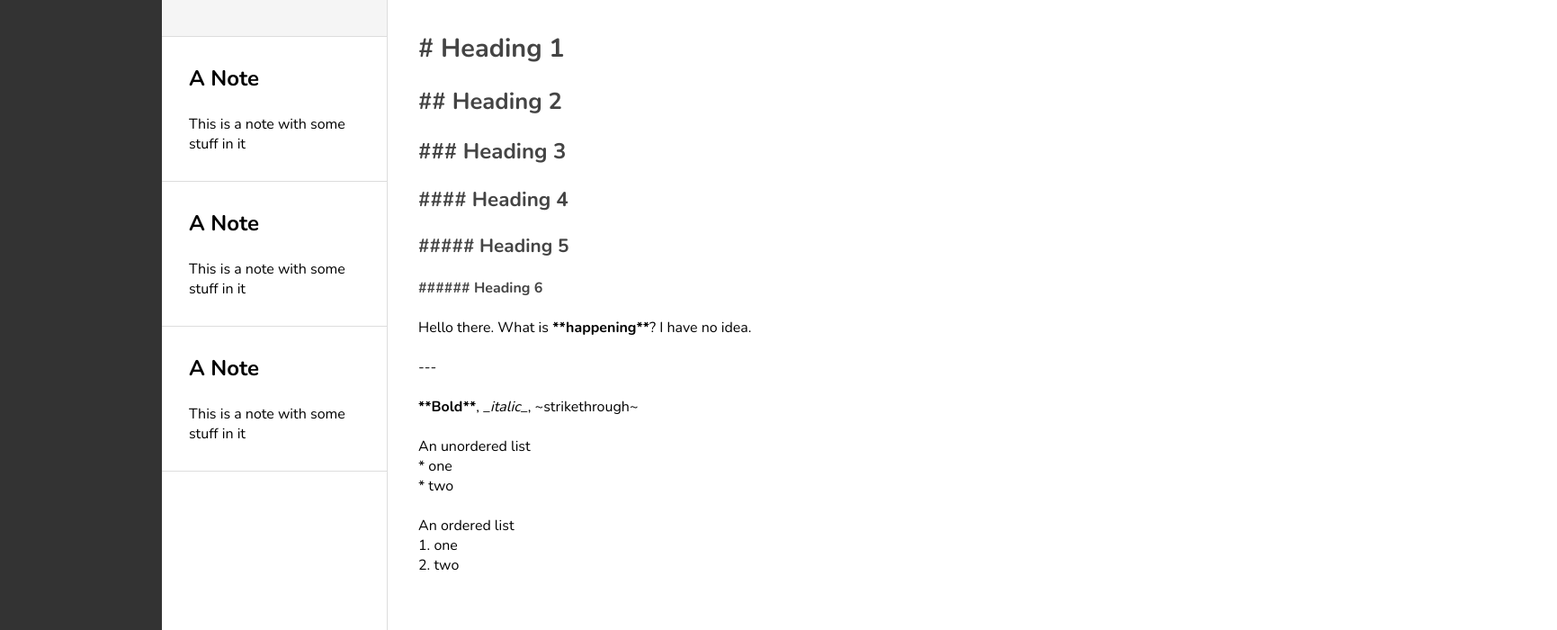
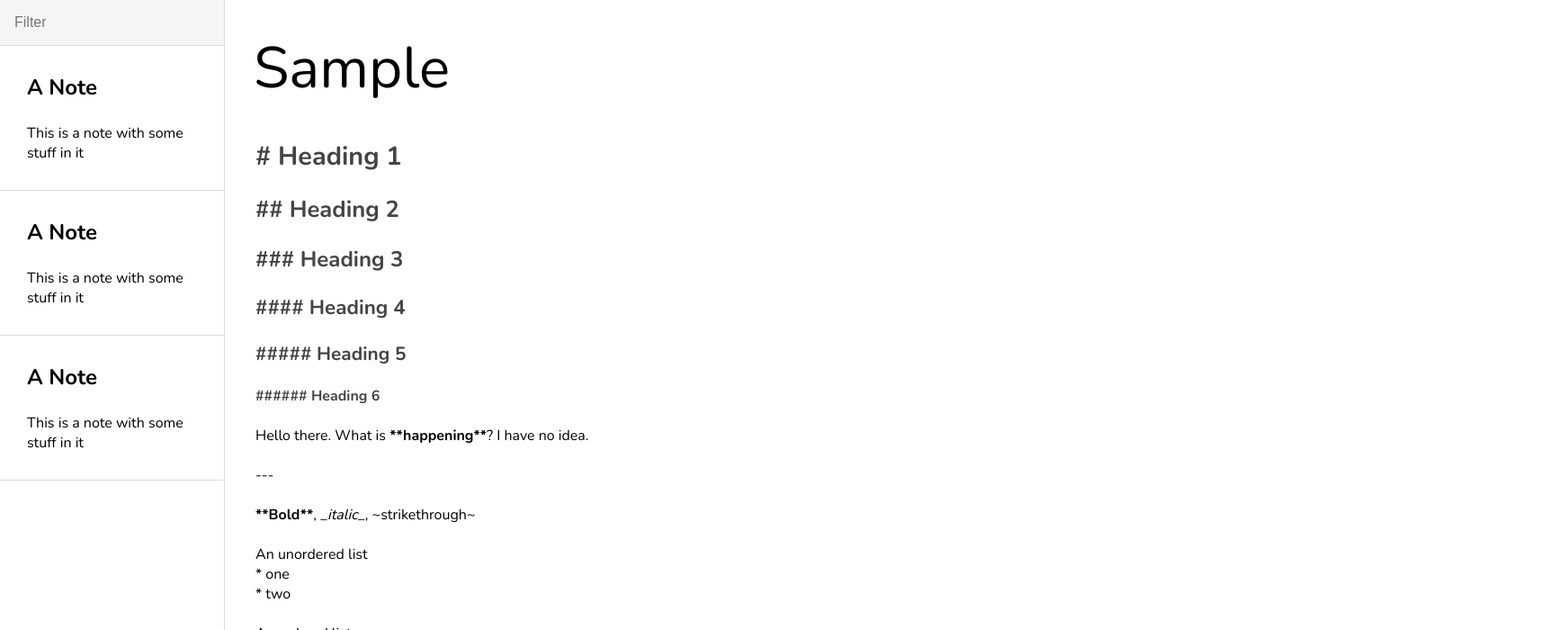
Before and after one commit to stevenocchipinti/markdownish, a React (Create React App) app: page / in a window 1280 px wide. Shown: the top 700 px of the page at 90% size, 1731 px wide, since content can reach past the window. Built offline with nearby package versions, Linux system fonts and the light colour scheme.

Commit message:
Make the editor work as uncontrolled
This would be better as a controlled component, but not sure how to do that with
CodeMirror yet.

```diff
--- a/src/App.js
+++ b/src/App.js
@@ -1,6 +1,12 @@
 import React, { Component } from "react"
-import styled from "styled-components"
+import styled, { createGlobalStyle } from "styled-components"
 import Editor from "./Editor"
+
+const GlobalStyle = createGlobalStyle`
+  *, ::after, ::before {
+    box-sizing: border-box;
+  }
+`
 
 const Layout = styled.main`
   display: flex;
@@ -8,12 +14,12 @@ const Layout = styled.main`
   width: 100vw;
 `
 
-const Sidebar = styled.section`
-  background-color: #333;
-  height: 100vh;
-  width: 180px;
-  flex-shrink: 0;
-`
+// const Sidebar = styled.section`
+//   background-color: #333;
+//   height: 100vh;
+//   width: 180px;
+//   flex-shrink: 0;
+// `
 
 const NoteList = styled.section`
   height: 100vh;
@@ -22,10 +28,13 @@ const NoteList = styled.section`
   flex-shrink: 0;
 `
 
-const SearchBar = styled.div`
-  height: 40px;
+const SearchBar = styled.input`
+  width: 100%;
   background-color: #f5f5f5;
+  border: none;
   border-bottom: 1px solid #ddd;
+  font-size: 1rem;
+  padding: 1rem;
 `
 
 const ItemCard = styled.article`
@@ -46,18 +55,58 @@ const Item = ({ heading, children }) => (
   </ItemCard>
 )
 
+const sampleNote = {
+  title: "Sample",
+  data:
+    "# Heading 1\n\n" +
+    "## Heading 2\n\n" +
+    "### Heading 3\n\n" +
+    "#### Heading 4\n\n" +
+    "##### Heading 5\n\n" +
+    "###### Heading 6\n\n" +
+    "Hello there. What is **happening**? I have no idea.\n\n" +
+    "---\n\n" +
+    "**Bold**, _italic_, ~strikethrough~\n\n" +
+    "An unordered list\n* one\n* two\n\n" +
+    "An ordered list\n1. one\n2. two"
+}
+
+const newNote = {
+  title: "new title",
+  data: "more stuff"
+}
+
 class App extends Component {
+  constructor(props) {
+    super(props)
+    this.state = sampleNote
+  }
+
+  componentDidMount() {
+    setTimeout(() => {
+      console.log("change!")
+      this.setState(newNote)
+    }, 3000)
+  }
+
   render() {
     return (
       <Layout>
-        <Sidebar />
+        <GlobalStyle />
+        {/* <Sidebar /> */}
         <NoteList>
-          <SearchBar />
+          <SearchBar placeholder="Filter" />
           <Item heading="A Note">This is a note with some stuff in it</Item>
           <Item heading="A Note">This is a note with some stuff in it</Item>
           <Item heading="A Note">This is a note with some stuff in it</Item>
         </NoteList>
-        <Editor />
+        <Editor
+          onChange={d => {
+            console.log(d)
+          }}
+          defaultTitle={this.state.title}
+          defaultData={this.state.data}
+        />
       </Layout>
     )
   }
--- a/src/Editor/index.js
+++ b/src/Editor/index.js
@@ -29,10 +29,30 @@ const Toolbar = styled.div`
   z-index: 2;
 `
 
-class App extends Component {
+const TitleEditor = styled.input`
+  width: 100%;
+  border: none;
+  font-size: 4rem;
+  font-family: Nunito, Arial, monospace;
+  padding: 0 2rem;
+  margin-top: 2rem;
+
+  &:focus {
+    outline: none;
+  }
+`
+
+// This is an uncontrolled component because CodeMirror is uncontrolled by
+// default. The onChange handler works as expected though.
+// This would be better controlled but not sure how yet.
+class Editor extends Component {
   constructor(props) {
     super(props)
     this.textAreaRef = React.createRef()
+    this.state = {
+      title: props.defaultTitle,
+      data: props.defaultData
+    }
   }
 
   componentDidMount() {
@@ -45,8 +65,17 @@ class App extends Component {
         gitHubSpice: false
       }
     })
+    this.codeMirror.on("change", (cm, c) =>
+      this.setState({ data: cm.doc.getValue() })
+    )
     // Hack to make the actual line heights match what is displayed
     setTimeout(() => this.codeMirror.refresh(), 250)
+  }
+
+  componentDidUpdate(prevProps, prevState) {
+    const { title, data } = this.state
+    if (prevState.title !== title || prevState.data !== data)
+      this.props.onChange(this.state)
   }
 
   prev() {
@@ -60,22 +89,15 @@ class App extends Component {
   }
 
   render() {
-    const sample =
-      "# Heading 1\n\n" +
-      "## Heading 2\n\n" +
-      "### Heading 3\n\n" +
-      "#### Heading 4\n\n" +
-      "##### Heading 5\n\n" +
-      "###### Heading 6\n\n" +
-      "Hello there. What is **happening**? I have no idea.\n\n" +
-      "---\n\n" +
-      "**Bold**, _italic_, ~strikethrough~\n\n" +
-      "An unordered list\n* one\n* two\n\n" +
-      "An ordered list\n1. one\n2. two"
+    const { title, data } = this.state
     return (
       <Section>
         <GlobalStyle />
-        <textarea ref={this.textAreaRef} defaultValue={sample} />
+        <TitleEditor
+          onChange={e => this.setState({ title: e.target.value })}
+          value={title}
+        />
+        <textarea ref={this.textAreaRef} defaultValue={data} />
         <Toolbar>
           <button onClick={e => this.prev()}>Prev</button>
           <button onClick={e => this.next()}>Next</button>
@@ -85,4 +107,4 @@ class App extends Component {
   }
 }
 
-export default App
+export default Editor
```
